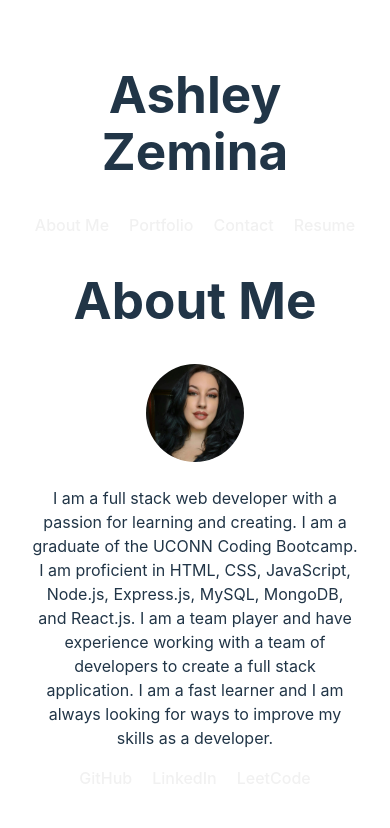
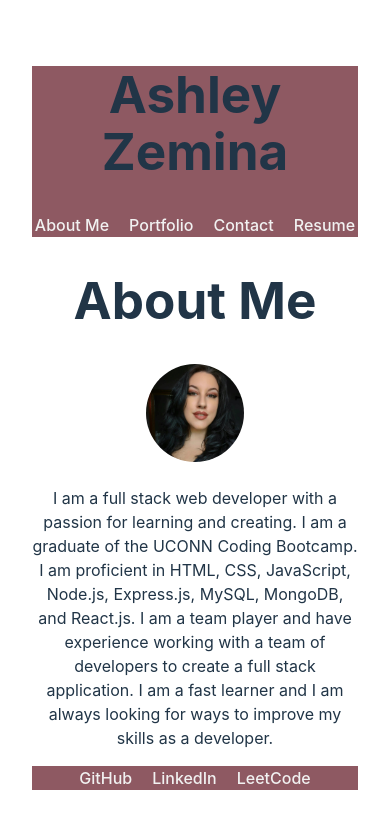
Before and after one commit to Amzemina/React-Portfolio, a React (Vite) app: page /resume in a window 390 px wide. Shown: the top 828 px of the page. Built offline with nearby package versions, Linux system fonts and the light colour scheme.

Commit message:
added my own svg, updated footer and header css, added responsiveness to portfolio and styled resume section

```diff
--- a/index.html
+++ b/index.html
@@ -2,7 +2,7 @@
 <html lang="en">
   <head>
     <meta charset="UTF-8" />
-    <link rel="icon" type="image/svg+xml" href="/vite.svg" />
+    <link rel="icon" type="image/svg+xml" href="/src/assets/icon.svg" />
     <meta name="viewport" content="width=device-width, initial-scale=1.0" />
     <title>Ashley Zemina Portfolio</title>
   </head>
--- a/src/components/Footer/Footer.css
+++ b/src/components/Footer/Footer.css
@@ -0,0 +1,3 @@
+.footer {
+    background-color: rgb(142, 89, 98);
+}
--- a/src/components/Footer/Footer.jsx
+++ b/src/components/Footer/Footer.jsx
@@ -2,7 +2,7 @@ import "./Footer.css"
 
 function footer() {
     return (
-        <footer>
+        <footer className="footer">
             <ul>
                 <li>
                     <a href="https://github.com/Amzemina">GitHub</a>
--- a/src/components/Header/Header.css
+++ b/src/components/Header/Header.css
@@ -0,0 +1,3 @@
+.header {
+    background-color: rgb(142, 89, 98);
+}
--- a/src/components/Header/Header.jsx
+++ b/src/components/Header/Header.jsx
@@ -3,11 +3,11 @@ import "./Header.css"
 
 function Header() {
     return (
-        <header>
+        <header className="header">
             <h1>Ashley Zemina</h1>
 
             <nav>
-                <ul className="nav-bar">
+                <ul>
                     <li>
                         <Link to="/">
                             About Me
--- a/src/components/Portfolio/Portfolio.css
+++ b/src/components/Portfolio/Portfolio.css
@@ -8,3 +8,11 @@
   .img-card img {
     width: 100%;
   }
+
+  @media screen and (max-width: 768px) {
+    .img-container {
+      grid-template-columns: 1fr;
+      grid-template-rows: auto;
+      grid-gap: 10px;
+    }
+  }
--- a/src/components/Portfolio/Portfolio.jsx
+++ b/src/components/Portfolio/Portfolio.jsx
@@ -6,7 +6,7 @@ import './Portfolio.css';
 
 function Portfolio() {
     return (
-      <div>
+      <div className="portfolio">
         <h1>Portfolio</h1>
         <div className="img-container">
           <div className="img-card">
--- a/src/components/Resume/Resume.css
+++ b/src/components/Resume/Resume.css
@@ -0,0 +1,6 @@
+.resume ul {
+  margin-bottom: 10px;
+    font-size: 16px;
+    display: flex;
+    flex-direction: column;
+}
--- a/src/components/Resume/Resume.jsx
+++ b/src/components/Resume/Resume.jsx
@@ -3,7 +3,7 @@ import "./Resume.css"
 
 function Resume() {
     return (
-        <div>
+        <div className="resume">
             <div>
                 <h2>Download my resume:</h2>
                 <a href={resumePDF} download>
--- a/src/index.css
+++ b/src/index.css
@@ -20,7 +20,7 @@ a {
   text-decoration: inherit;
 }
 a:hover {
-  color: #535bf2;
+  color: #54296b;
 }
 
 body {
```
Also changed, not shown: src/assets/icon.svg (added).
